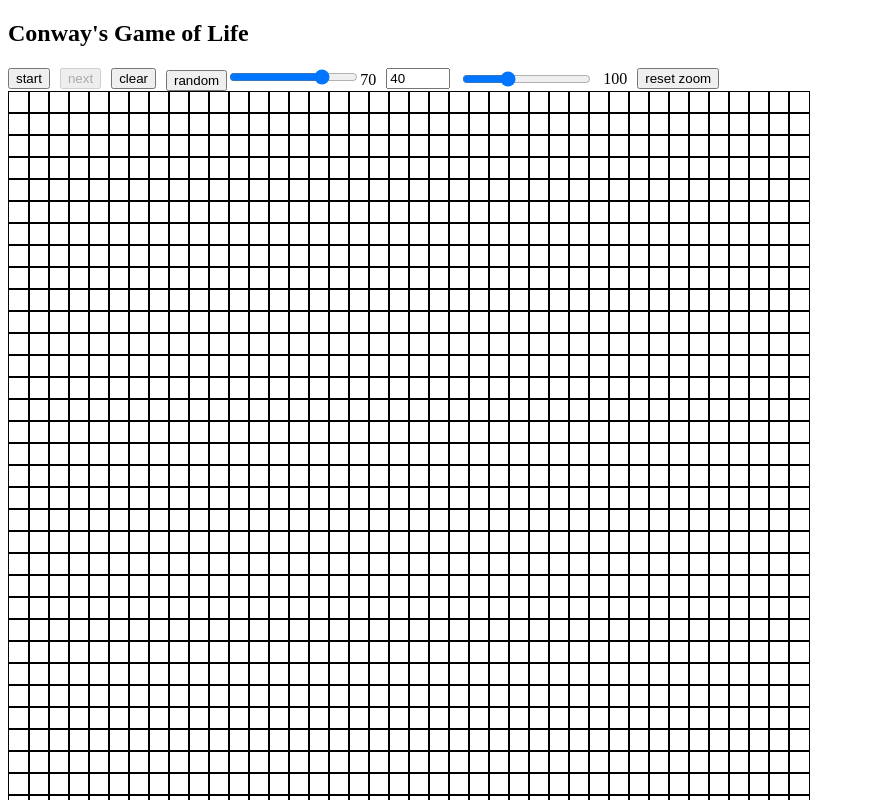
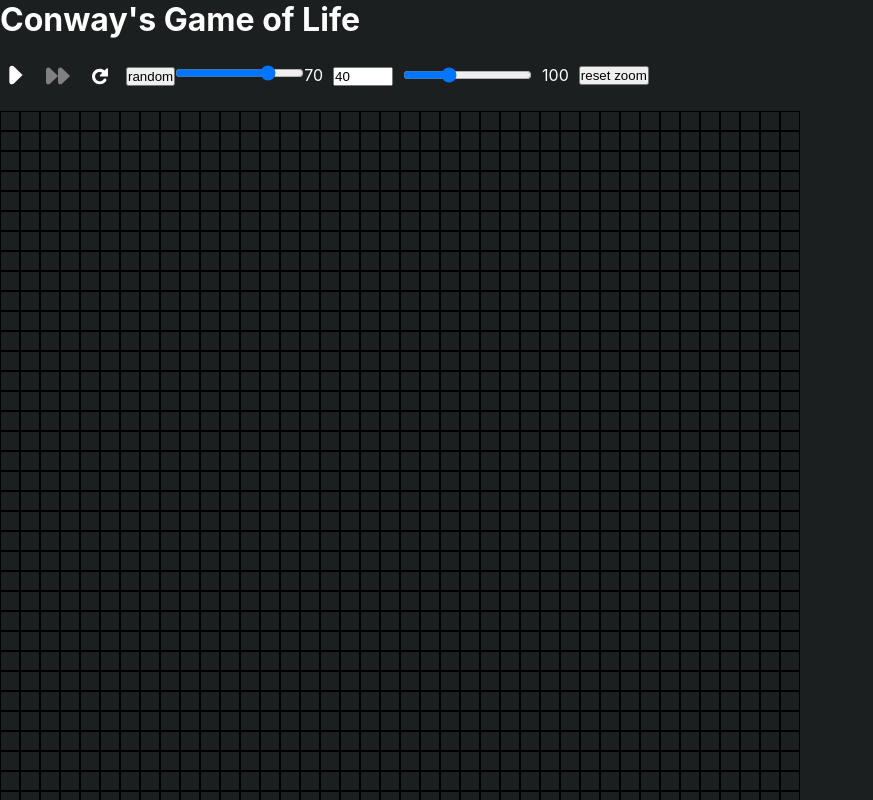
Before and after one commit to AbhishekPratap05/game-of-life, a React (Create React App) app: page / in a window 1280 px wide. Shown: the top 800 px of the page, without its empty margins (0-873 px from the left). Built offline with nearby package versions, Linux system fonts and the light colour scheme.

Commit message:
added icon for play,pause, next and reset ✨

```diff
--- a/package.json
+++ b/package.json
@@ -9,6 +9,7 @@
     "immer": "^9.0.1",
     "react": "^17.0.2",
     "react-dom": "^17.0.2",
+    "react-icons": "^4.2.0",
     "react-scripts": "4.0.3",
     "web-vitals": "^1.0.1"
   },
--- a/src/App.js
+++ b/src/App.js
@@ -1,5 +1,6 @@
 import React, { useCallback, useRef, useState } from 'react';
 import { produce } from 'immer';
+import { TiMediaFastForward, TiMediaPause, TiMediaPlay, TiRefresh } from 'react-icons/ti'
 
 //neighbours of current cell
 const neighbours = [
@@ -85,35 +86,67 @@ const App = () => {
 
   return (
     <>
-      <h2>Conway's Game of Life</h2>
-      <div style={{ display: 'flex', justifyContent: 'flex-start', alignItems: 'center', gap: '10px' }}>
-        <button onClick={() => {
-          setRunning(!running);
-          setNext(false);
-          nextRef.current = false;
-          if (!running) {
-            runningRef.current = true;
-            runSimulation();
-          }
-        }}>{running ? 'stop' : 'start'}</button>
-        <button
+      <h1>Conway's Game of Life</h1>
+      <div style={{
+        display: 'flex',
+        justifyContent: 'flex-start',
+        alignItems: 'center',
+        gap: '10px',
+        margin: '20px auto',
+
+      }}>
+        {!running ?
+          <TiMediaPlay
+            size='2em'
+            title='play'
+            style={{ cursor: 'pointer' }}
+            onClick={() => {
+              setRunning(true);
+              setNext(false);
+              nextRef.current = false;
+              runningRef.current = true;
+              runSimulation();
+            }} />
+          :
+          <TiMediaPause
+            size='2em'
+            title='stop'
+            style={{ cursor: 'pointer' }}
+            onClick={() => {
+              setRunning(false);
+              setNext(false);
+              nextRef.current = false;
+              runningRef.current = false;
+            }} />
+        }
+        <TiMediaFastForward
+          size='2em'
+          title='next'
+          style={{ color: !(running || next) ? 'grey' : undefined, cursor: (running || next) ? 'pointer' : 'not-allowed' }}
           disabled={!(running || next)}
-          onClick={() => {
+          onClick={(e) => {
+            if (!(running || next)) {
+              e.preventDefault();
+              return;
+            }
             setNext(true);
             setRunning(true);
             runningRef.current = true;
             nextRef.current = true;
             runSimulation();
-          }}>next</button>
+          }} />
 
-        <button
+        <TiRefresh
+          title='reset'
+          size='2em'
+
           onClick={() => {
             setRunning(false);
             setNext(false);
             runningRef.current = false;
             nextRef.current = false;
             setGrid(generateEmptyGrid(gridSize));
-          }}>clear</button>
+          }} />
 
 
         <div>
--- a/src/index.js
+++ b/src/index.js
@@ -2,6 +2,7 @@ import React from 'react';
 import ReactDOM from 'react-dom';
 import App from './App';
 import reportWebVitals from './reportWebVitals';
+import './main.css';
 
 ReactDOM.render(
   <React.StrictMode>
--- /dev/null
+++ b/src/main.css
@@ -0,0 +1,16 @@
+* {
+	margin: 0;
+	padding: 0;
+	box-sizing: border-box;
+}
+
+body {
+	margin: 0;
+	overflow: hidden;
+	background-color: #1c1f20;
+	color: #fff;
+	font-family: -apple-system, BlinkMacSystemFont, 'Segoe UI', 'Roboto', 'Oxygen', 'Ubuntu', 'Cantarell', 'Fira Sans',
+		'Droid Sans', 'Helvetica Neue', sans-serif;
+	-webkit-font-smoothing: antialiased;
+	-moz-osx-font-smoothing: grayscale;
+}
```
Also changed, not shown: 1 other file (tests, documents, lock files or other folders).
